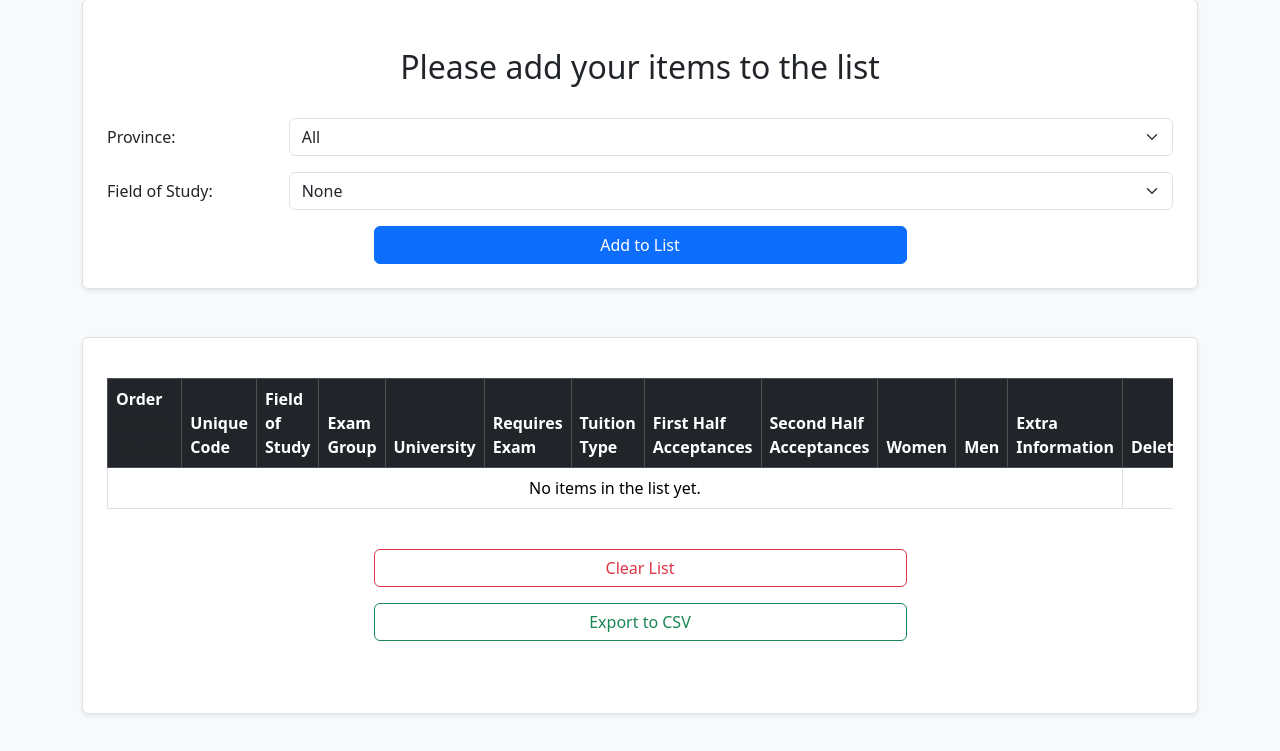
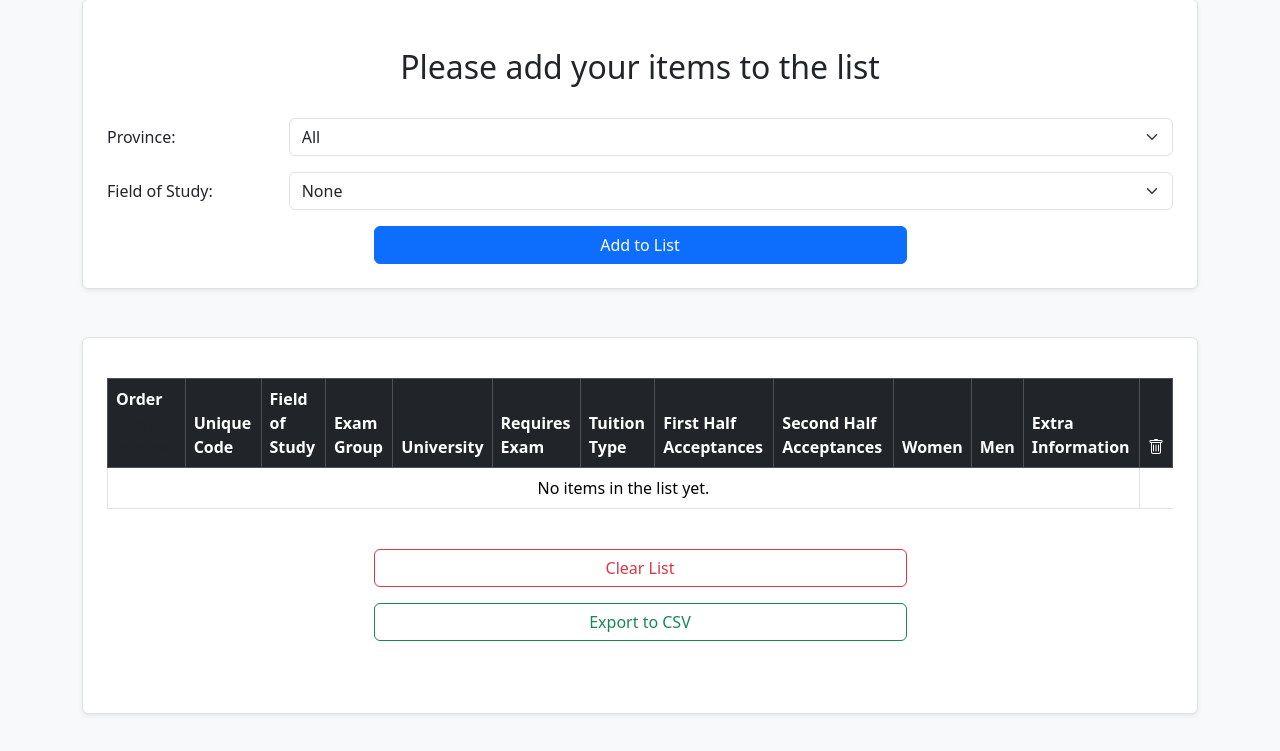
Before and after one commit to sali72/komak_reshte_site, a Django app: page / in a window 1280 px wide. Shown: the part 49-800 px from the top of the page. Run offline with Django 5.2, Linux system fonts and the light colour scheme; data that the repository does not hold is empty; some libraries are stand-ins or nearby versions.

Commit message:
Add trash icon

```diff
--- a/komak_reshte/templates/komak_reshte/create_list.html
+++ b/komak_reshte/templates/komak_reshte/create_list.html
@@ -80,7 +80,7 @@
                             <th>Women</th>
                             <th>Men</th>
                             <th>Extra Information</th>
-                            <th>Delete </th>
+                            <td class="text-center"><i class="bi bi-trash"></i></td>
                         </tr>
                     </thead>
                     <tbody>
```
